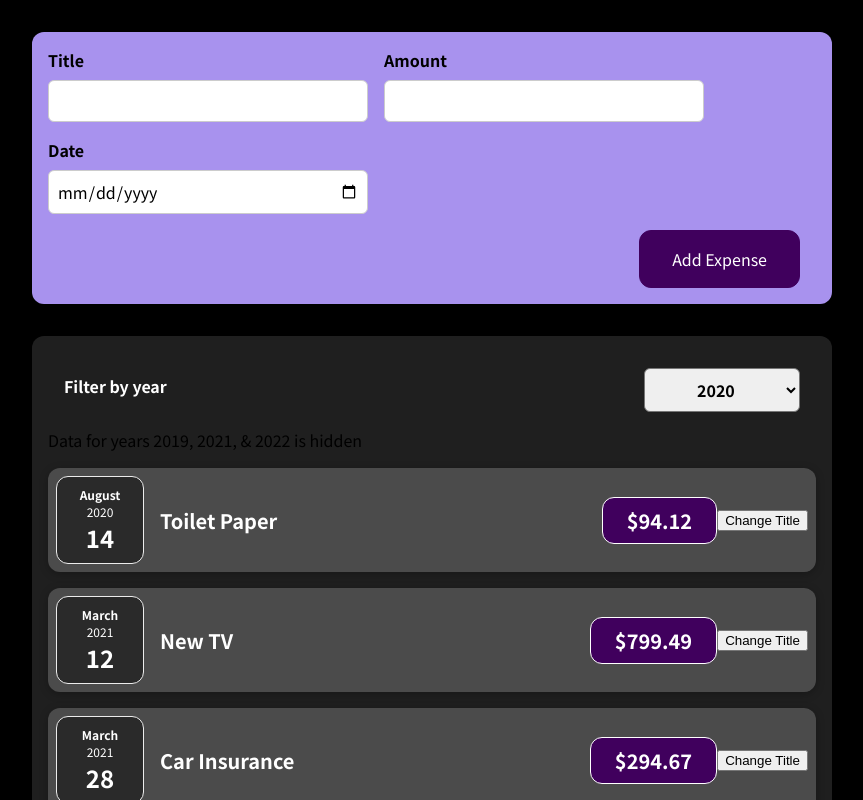
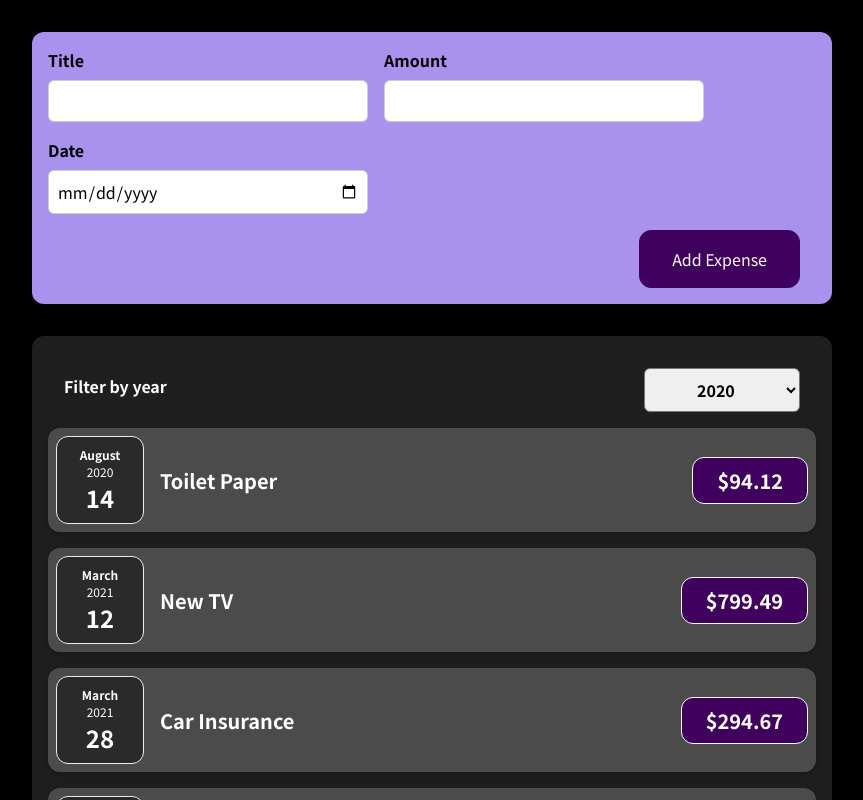
Before and after one commit to shefcodev/expenses-tracker-app, a React (Create React App) app: page / in a window 1280 px wide. Shown: the top 800 px of the page, without its empty margins (208-1071 px from the left). Built offline with nearby package versions, Linux system fonts and the light colour scheme.

Commit message:
created year filter components

```diff
--- a/src/components/Expenses/ExpenseItem.js
+++ b/src/components/Expenses/ExpenseItem.js
@@ -1,25 +1,17 @@
-import React, { useState } from "react";
+import React from "react";
 import ExpenseDate from "./ExpenseDate";
 import Card from "../UI/Card";
 import "./ExpenseItem.css";
 
 const ExpenseItem = ({ title, amount, date }) => {
-  const [getTitle, setTitle] = useState(title);
-  // console.log("ExpenseItem evaluated by React");
-
-  const clickHandler = () => {
-    setTitle("No Expense");
-    console.log(getTitle);
-  };
 
   return (
     <Card className="expense-item">
       <ExpenseDate date={date} />
       <div className="expense-item__description">
-        <h2>{getTitle}</h2>
+        <h2>{title}</h2>
         <div className="expense-item__price">${amount}</div>
       </div>
-      <button onClick={clickHandler}>Change Title</button>
     </Card>
   );
 };
--- a/src/components/Expenses/Expenses.js
+++ b/src/components/Expenses/Expenses.js
@@ -6,17 +6,6 @@ import "./Expenses.css";
 
 const Expenses = ({ expenses }) => {
   const [filteredYear, setFilteredYear] = useState("2020");
-  let filterInfoText = "2019, 2021, & 2022";
-
-  if (filteredYear === "2019") {
-    filterInfoText = "2020, 2021, & 2022";
-  } else if (filteredYear === "2020") {
-    filterInfoText = "2019, 2021, & 2022";
-  } else if (filteredYear === "2021") {
-    filterInfoText = "2019, 2020, & 2022";
-  } else if (filteredYear === "2022") {
-    filterInfoText = "2019, 2020, & 2021";
-  }
 
   const filterChangeHandler = (selectedYear) => {
     setFilteredYear(selectedYear);
@@ -28,7 +17,6 @@ const Expenses = ({ expenses }) => {
         selected={filteredYear}
         onChangeFilter={filterChangeHandler}
       />
-      <p>Data for years {filterInfoText} is hidden</p>
 
       <ExpenseItem
         title={expenses[0].title}
```
